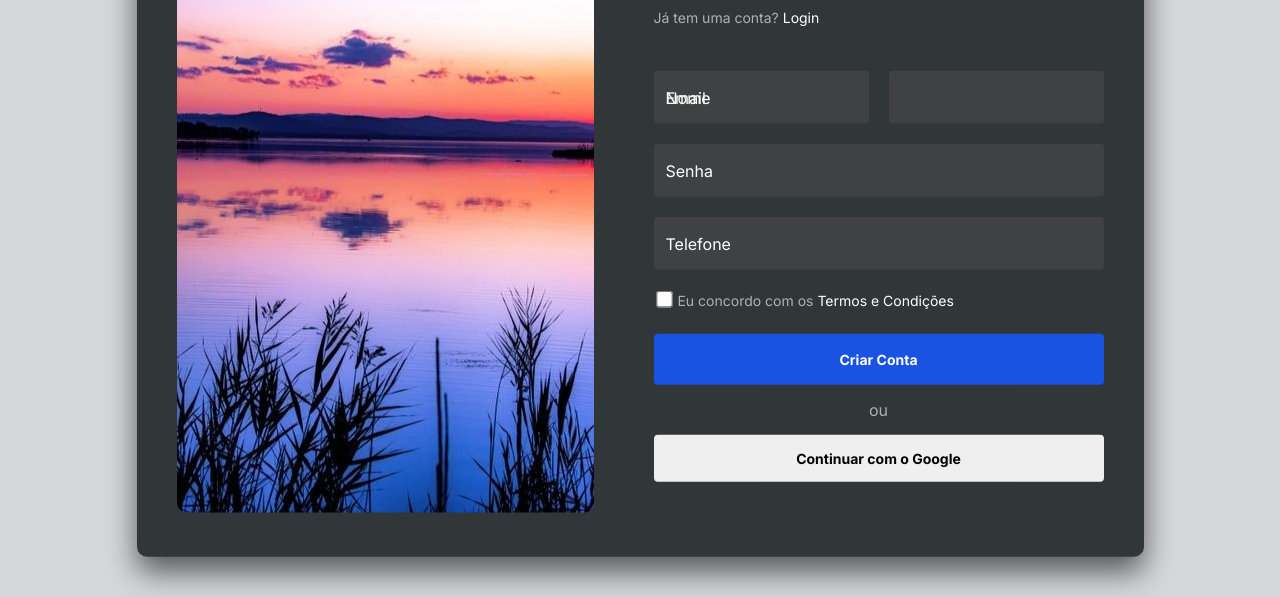
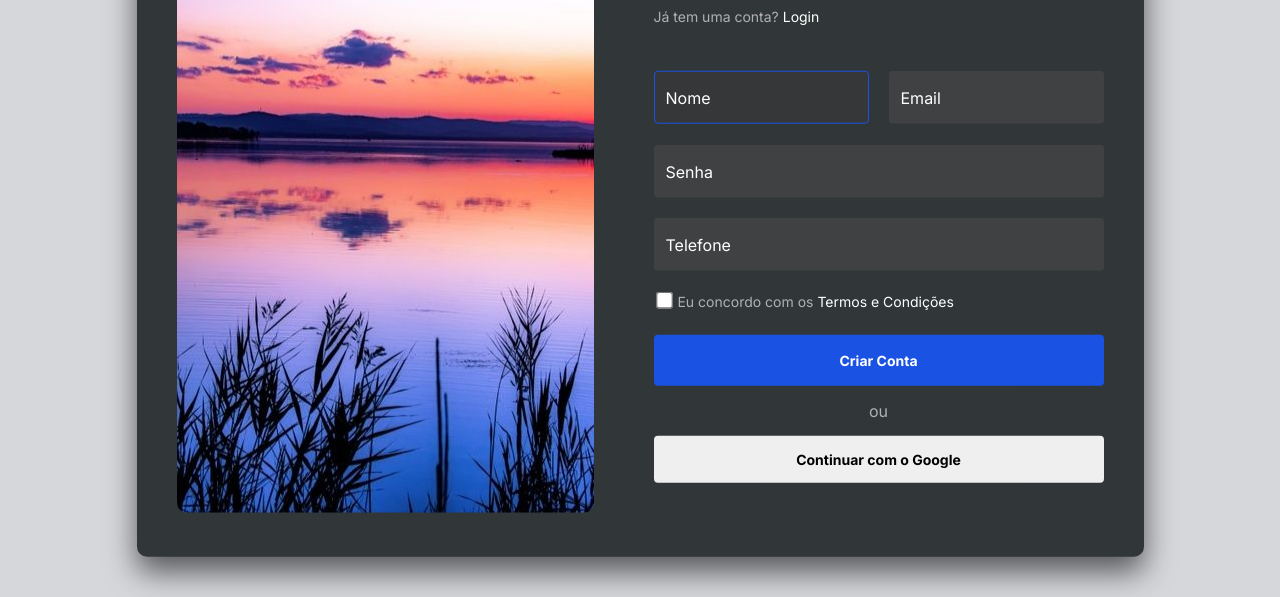
Before and after one commit to enzogran01/site-ozenpeole, a plain HTML site: page cadastro/cadastro.html in a window 1280 px wide. Shown: the part 203-800 px from the top of the page. Drawn offline with Linux system fonts and the light colour scheme.

Commit message:
cadastro.html/style.css label/input correction

```diff
--- a/cadastro/cadastro.html
+++ b/cadastro/cadastro.html
@@ -22,14 +22,15 @@
                 <div class="login"><span>Já tem uma conta? <a href="../login/login.html">Login</a> </span></div>
 
                 <form id="formulario" action="#" method="post">
-                    <div class="form-group">
-                        <div class="form-minigroup">
+                    <div class="form-minigroup">
+                        <div class="form-group">
                             <label class="input-label" for="name">Nome</label>
-                            <input class="input-field" type="text" name="name">
-
+                            <input class="input-field" type="text" name="name" autofocus>
+                       </div>
+                          <div class="form-group">
                             <label class="input-label" for="email">Email</label>
                             <input class="input-field" type="email" name="email">
-                        </div>
+                          </div>
                     </div>
 
                     <div class="form-group">
--- a/cadastro/css/style.css
+++ b/cadastro/css/style.css
@@ -116,6 +116,7 @@ body {
     display: flex;
     justify-content: space-between;
     gap: 20px;
+    height: 55px;
     justify-items: left;
     align-items: center;
 }
@@ -168,6 +169,7 @@ input[type=checkbox] {
     cursor: pointer;
     background-color: #143da3;
     color: #fff;
+    box-shadow:0 15px 30px rgba(0, 0, 0, 0.6);
 }
 
 .google-btn {
```
